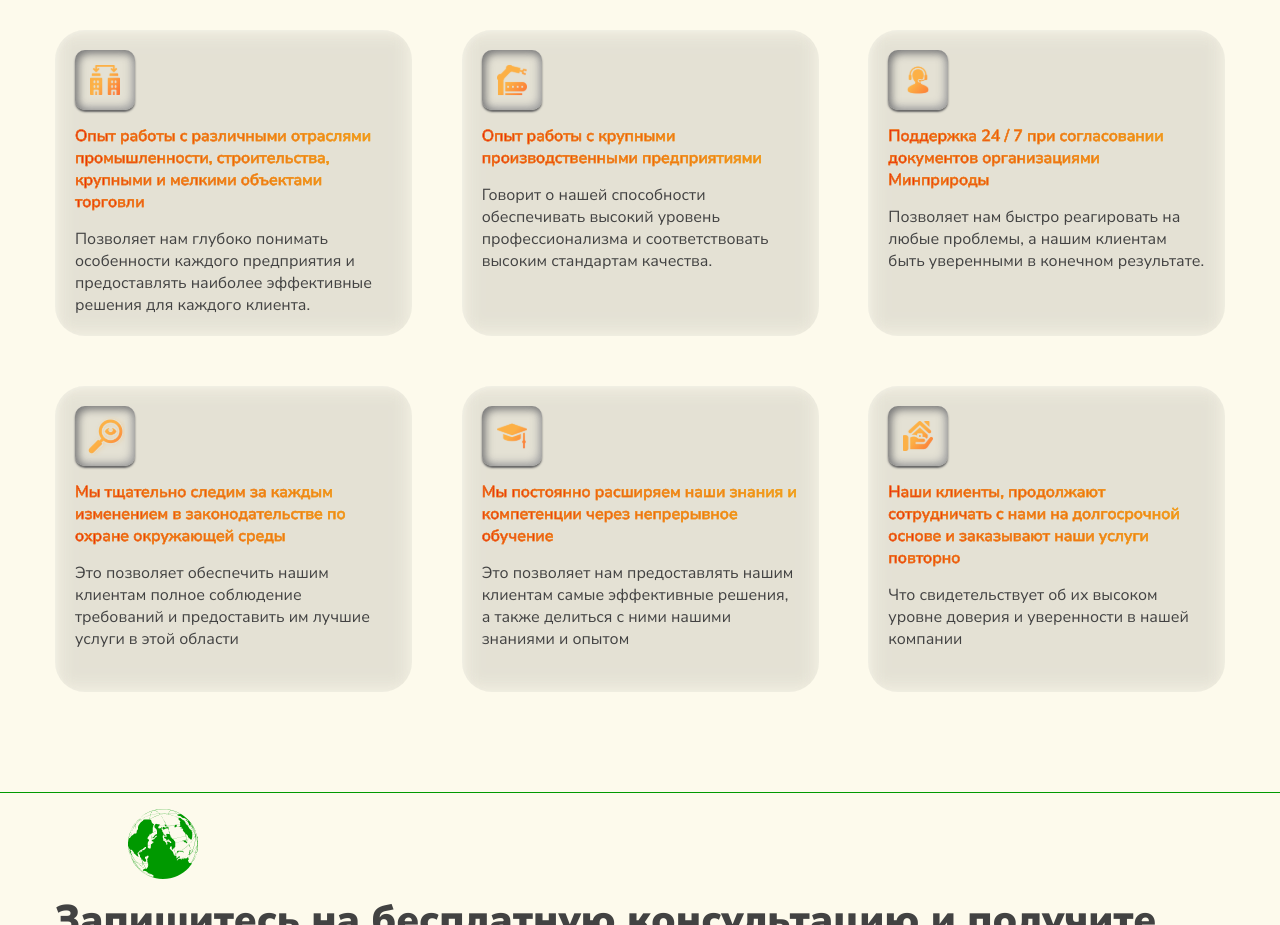
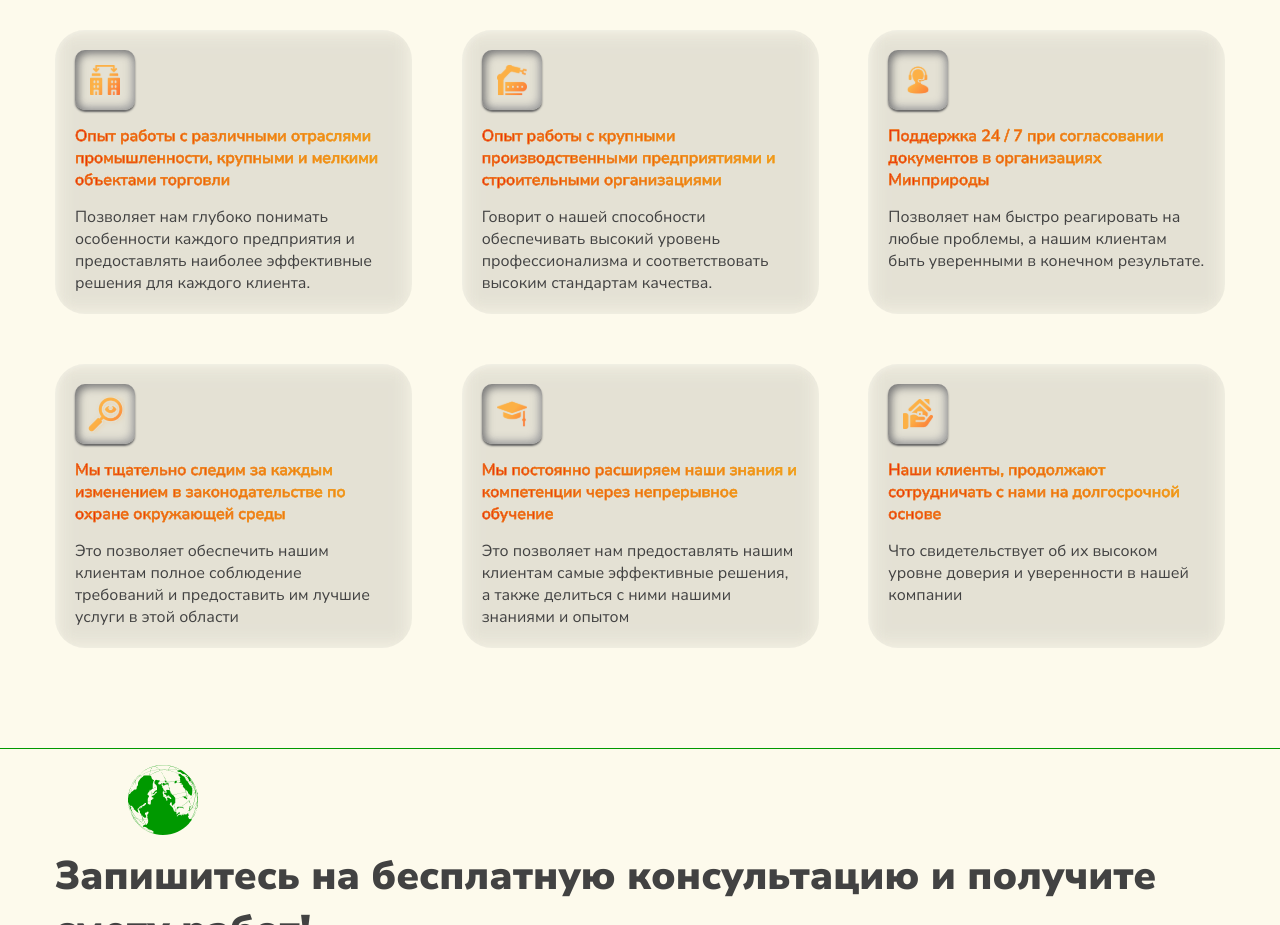
Before and after one commit to Alllena/LandingEcology, a website: page src/index.html in a window 1280 px wide. Shown: the part 1940-2865 px from the top of the page. Drawn offline with nearby package versions, Linux system fonts and the light colour scheme; files that its build step writes are made by us from their sources; files whose address does not match are found by name.

Commit message:
changed text

```diff
--- a/gulp/version.json
+++ b/gulp/version.json
@@ -1,3 +1,3 @@
 {
-    "main": "20230519155332"
+    "main": "20230519162808"
 }
--- a/src/html/about.html
+++ b/src/html/about.html
@@ -9,21 +9,21 @@
       <div class="about-as__item">
          <div class="about-as__img-container"><img src="@img/practice.svg" alt="icon"></div>
          <p class="text-gradient about-as__content_gradient">Опыт работы с различными отраслями промышленности,
-            строительства,
             крупными и мелкими объектами торговли</p>
          <p>Позволяет нам глубоко понимать особенности каждого предприятия и предоставлять
             наиболее эффективные решения для каждого клиента.</p>
       </div>
       <div class="about-as__item">
          <div class="about-as__img-container"><img src="@img/industry.svg" alt="icon"></div>
-         <p class="text-gradient about-as__content_gradient">Опыт работы с крупными производственными предприятиями</p>
+         <p class="text-gradient about-as__content_gradient">Опыт работы с крупными производственными предприятиями и
+            строительными организациями</p>
          <p>Говорит о нашей способности обеспечивать высокий уровень профессионализма и
             соответствовать высоким стандартам
             качества.</p>
       </div>
       <div class="about-as__item">
          <div class="about-as__img-container"><img src="@img/consulting.svg" alt="icon"></div>
-         <p class="text-gradient about-as__content_gradient">Поддержка 24 / 7 при согласовании документов организациями
+         <p class="text-gradient about-as__content_gradient">Поддержка 24 / 7 при согласовании документов в организациях
             Минприроды </p>
          <p>Позволяет нам быстро реагировать на любые проблемы, а нашим клиентам быть
             уверенными в конечном результате.</p>
@@ -47,8 +47,7 @@
       <div class="about-as__item">
          <div class="about-as__img-container"><img src="@img/belief.svg" alt="icon"></div>
          <p class="text-gradient about-as__content_gradient">Наши клиенты, продолжают сотрудничать с нами на
-            долгосрочной основе и
-            заказывают наши услуги повторно</p>
+            долгосрочной основе</p>
          <p>Что свидетельствует об их высоком уровне доверия и уверенности в нашей компании
          </p>
       </div>
```
Also changed, not shown: dist/index.html.
